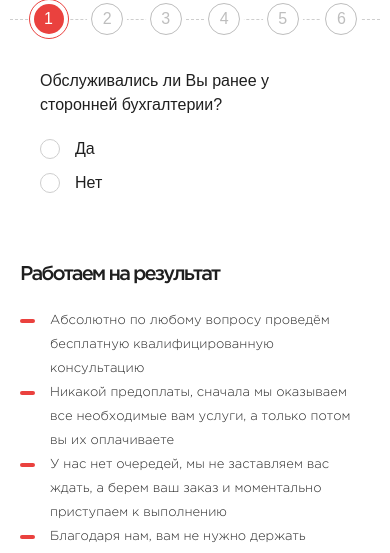
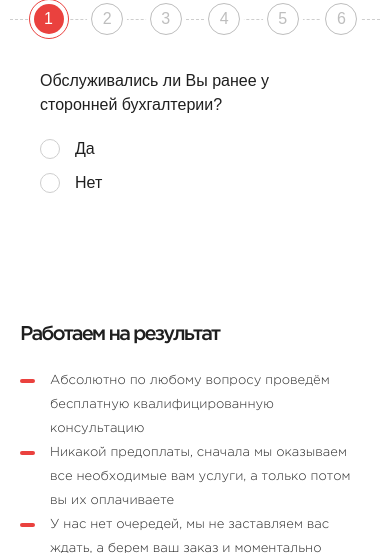
Before and after one commit to skiboorg/kosmos, a Django app: page / in a window 390 px wide. Shown: the part 689-1242 px from the top of the page. Run offline with Django 3.2, Linux system fonts and the light colour scheme; some libraries are stand-ins or nearby versions.

Commit message:
all models

```diff
--- a/static/css/style.css
+++ b/static/css/style.css
@@ -1829,13 +1829,18 @@ x:-o-prefocus,
     border-top-right-radius: 10px;
   }
 
+  .last-question input,
+  .last-question button {
+    width: 100%;
+  }
+
   .quiz {
     padding: 0 10px;
   }
 
   .quiz-inner {
     margin-top: 10px;
-    height: 250px;
+    height: 310px;
   }
 
   .quiz-inner-tabs {
--- a/static/sass/_quiz.sass
+++ b/static/sass/_quiz.sass
@@ -182,11 +182,14 @@
 
 
 @media (max-width: 425px)
+  .last-question
+    input, button
+      width: 100%
   .quiz
     padding: 0 10px
     &-inner
       margin-top: 10px
-      height: 250px
+      height: 310px
       &-tabs
         justify-content: space-evenly
 
```
